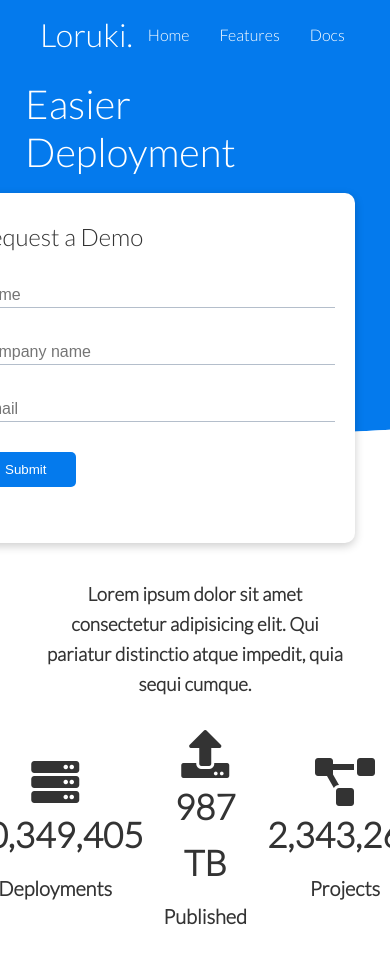
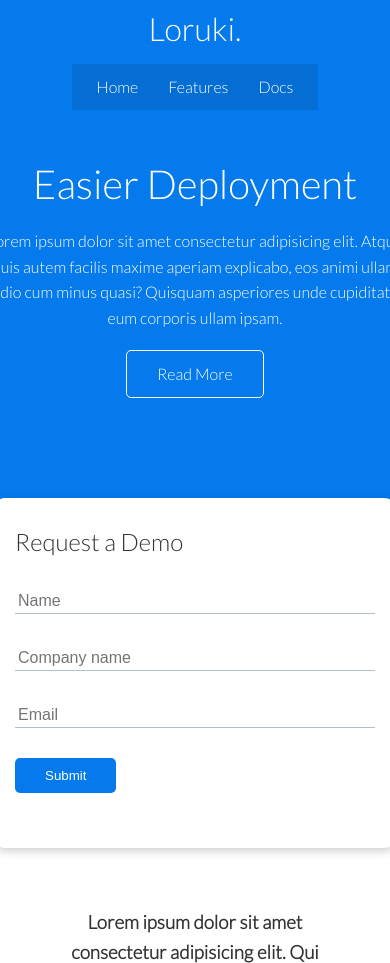
Before and after one commit to denis19912/loruki-website, a plain HTML site: page index.html in a window 390 px wide. Shown: the top 963 px of the page. Drawn offline with Linux system fonts and the light colour scheme.

Commit message:
Index page tablet and mobile optimization.

```diff
--- a/styles/styles.scss
+++ b/styles/styles.scss
@@ -192,9 +192,55 @@ img {
     margin: 0 1rem;
 }
 
+/*
+Tablets and under
+*/
+@media(max-width: 768px) {
+    .grid,
+    .showcase .grid,
+    .stats .grid,
+    .cli .grid,
+    .cloud .grid,
+    .footer .grid {
+        grid-template-columns: 1fr;
+        grid-template-rows: 1fr;
+    }
 
+    .showcase {
+        height: auto;
+    }
 
+    .showcase__text {
+        text-align: center;
+        margin-top: 4rem;
+    }
 
+    .showcase__form {
+        justify-self: center;
+        margin: auto;
+    }
+    .cli .grid > *:first-child {
+    grid-column: 1 ;
+    grid-row: 1 ;
+}
+}
+
+/*
+    Mobile
+*/
+@media(max-width: 500px) {
+    .navbar {
+        height: 11rem;
+        .flex {
+            flex-direction: column;
+            overflow: visible;
+        }
+        ul {
+            padding: 1rem;
+            background-color: rgba(0,0,0,0.1);
+        }
+    }
+}
 
 
 
```
Also changed, not shown: styles/styles.css, 1 other file.
